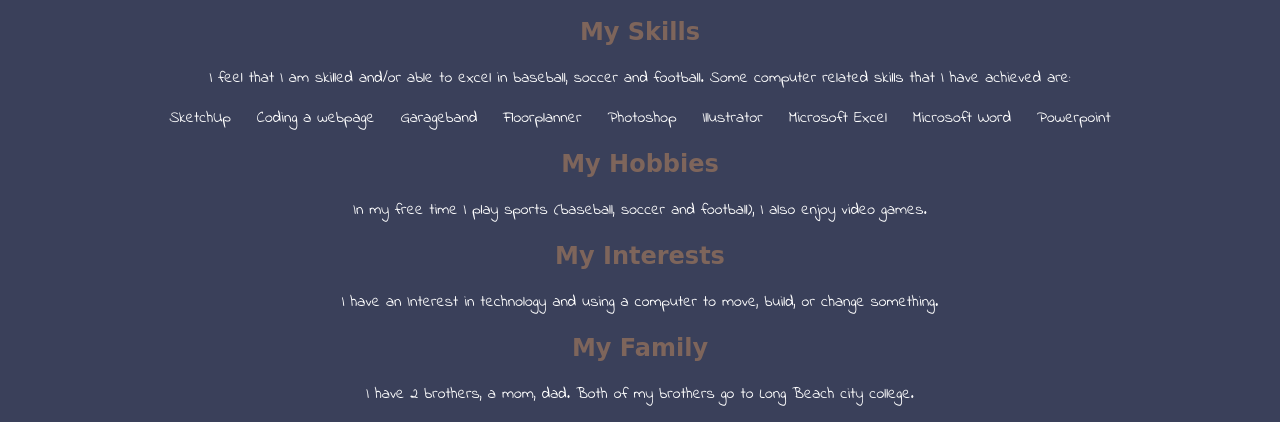
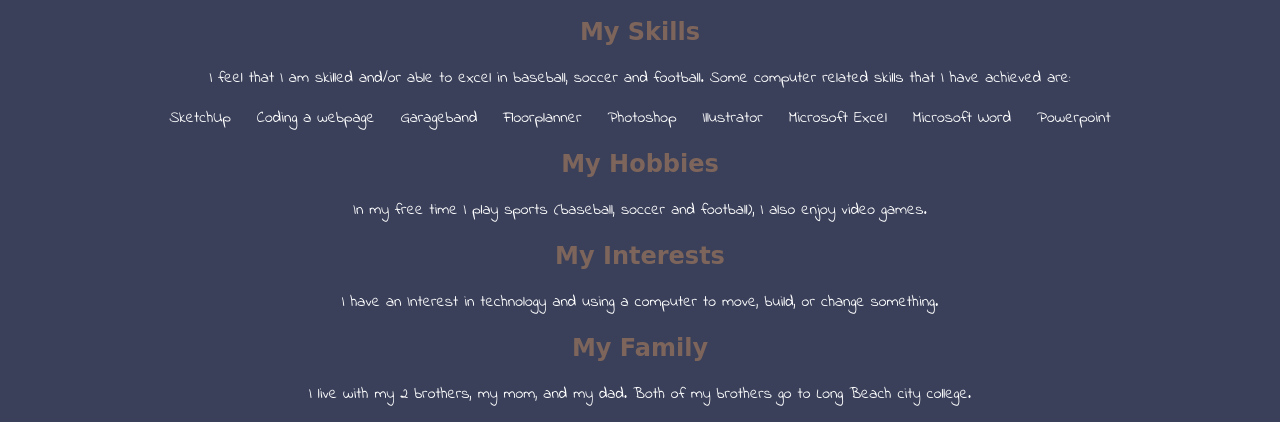
Before and after one commit to matcancodestuff/matcancodestuff.github.io, a plain HTML site: page index.html in a window 1280 px wide. Shown: the part 522-944 px from the top of the page. Drawn offline with Linux system fonts and the light colour scheme.

Commit message:
Update index.html

```diff
--- a/index.html
+++ b/index.html
@@ -53,7 +53,7 @@
             </p>
             <h2>My Family</h2>
             <p>
-                I have 2 brothers, a mom, dad. Both of my brothers go to Long Beach city college.
+                I live with my 2 brothers, my mom, and my dad. Both of my brothers go to Long Beach city college.
             </p>
     </body>
 </html>
```
